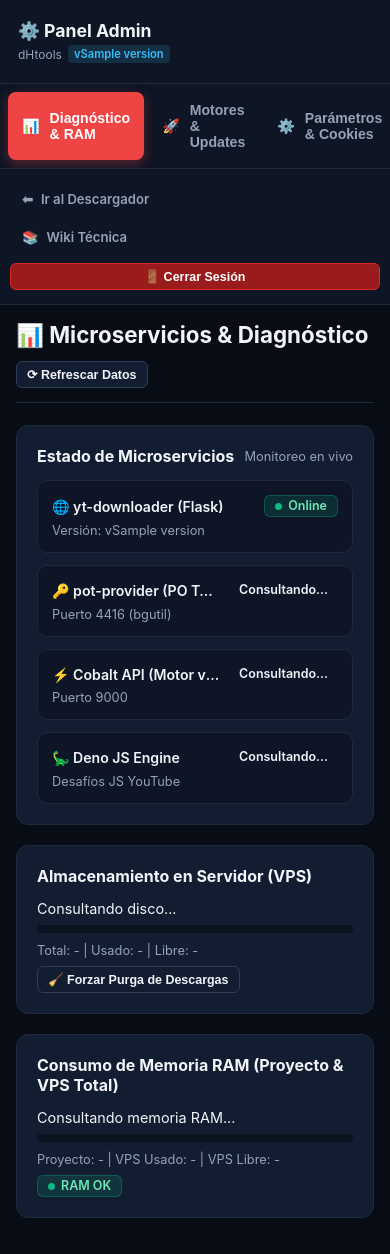
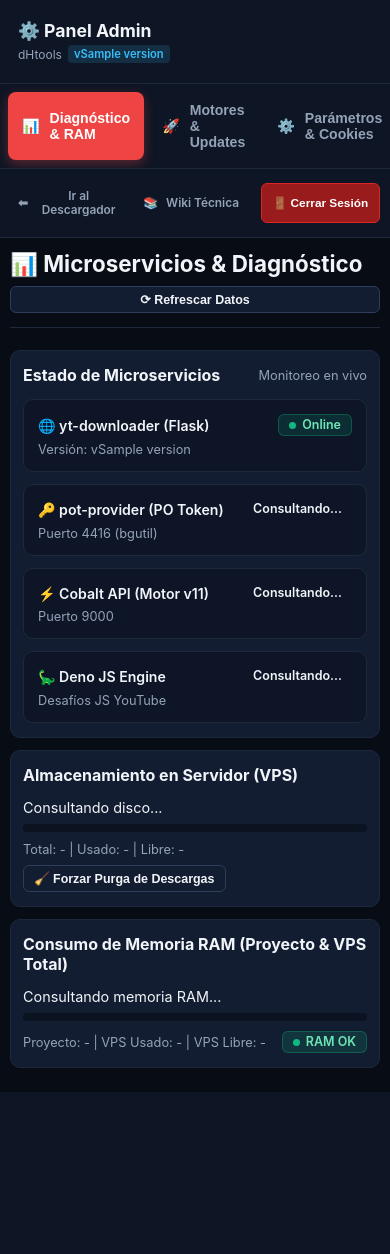
Before and after one commit to hernancussit/dHtools, a Python web app: template templates/admin.html in a window 390 px wide. After the commit the page ends 1092 px from the top, so only its background shows below. Run offline with Jinja, Linux system fonts and the light colour scheme; the template is opened without the code that fills it: most values are stand-ins (such as "Sample title", 1, 10 or a date in 2020).

Commit message:
style(admin): pulir vista movil responsiva para controles y smtp

```diff
--- a/templates/admin.html
+++ b/templates/admin.html
@@ -390,6 +390,16 @@
     .sidebar { width: 100%; border-right: none; border-bottom: 1px solid var(--border); }
     .sidebar-nav { flex-direction: row; overflow-x: auto; padding: 8px; }
     .main-content { height: auto; overflow: visible; padding: 16px; }
+  }
+
+  @media (max-width: 600px) {
+    .main-content { padding: 12px 10px; }
+    .card { padding: 14px 12px; margin-bottom: 12px; border-radius: 10px; }
+    .content-header { flex-direction: column; align-items: stretch; gap: 8px; }
+    .sidebar-footer { display: grid; grid-template-columns: 1fr 1fr 1fr; gap: 6px; }
+    .sidebar-footer a, .sidebar-footer button { margin: 0 !important; font-size: 0.74rem; padding: 6px 8px; text-align: center; }
+    #formSmtpConfig button { width: 100%; }
+    #smtpTestEmail { width: 100% !important; margin: 0 !important; }
   }
 </style>
 </head>
```
